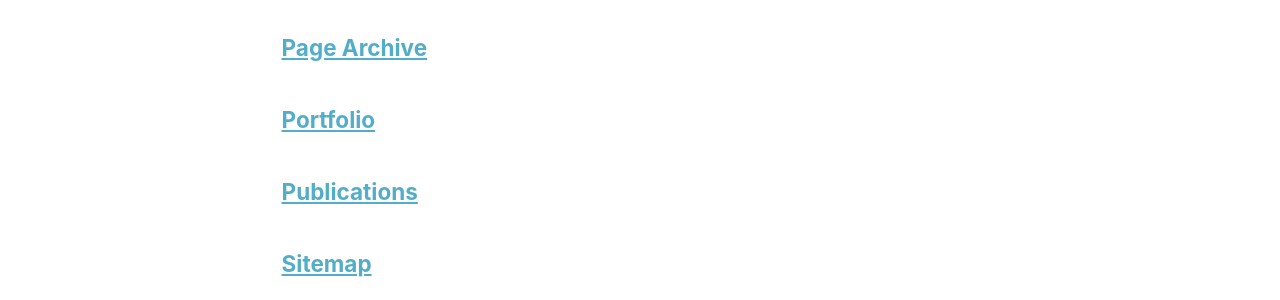
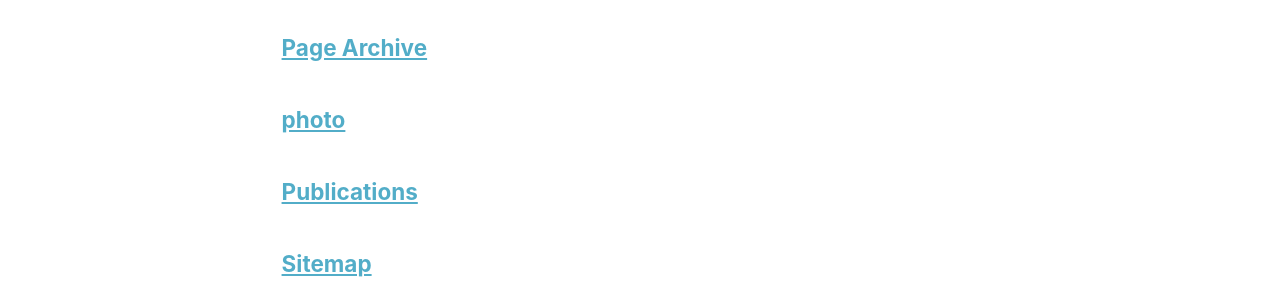
Before and after one commit to sxm13/ZGBshenxiaomoCV.github.io, a Jekyll site: the page built from _pages/page-archive.html, in a window 1280 px wide. Shown: the part 868-1168 px from the top of the page. Built offline with Jekyll 4.4.1, drawn with Linux system fonts in a browser that asks for light colours.

Commit message:
Update portfolio.html

```diff
--- a/_pages/portfolio.html
+++ b/_pages/portfolio.html
@@ -1,13 +1,13 @@
 ---
 layout: archive
-title: "Portfolio"
-permalink: /portfolio/
+title: "photo"
+permalink: /photo/
 author_profile: true
 ---
 
 {% include base_path %}
 
 
-{% for post in site.portfolio %}
+{% for post in site.photo %}
   {% include archive-single.html %}
 {% endfor %}
```
